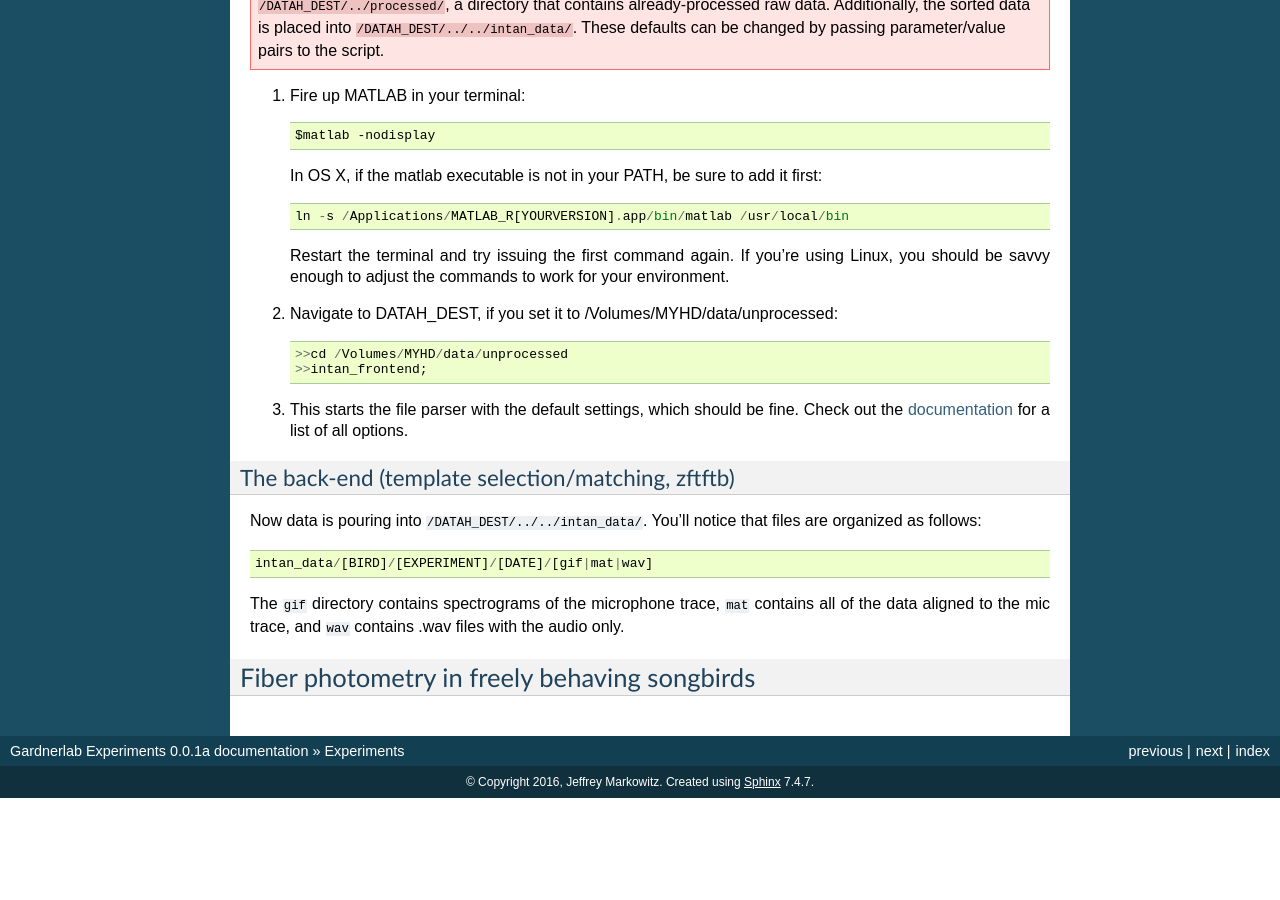
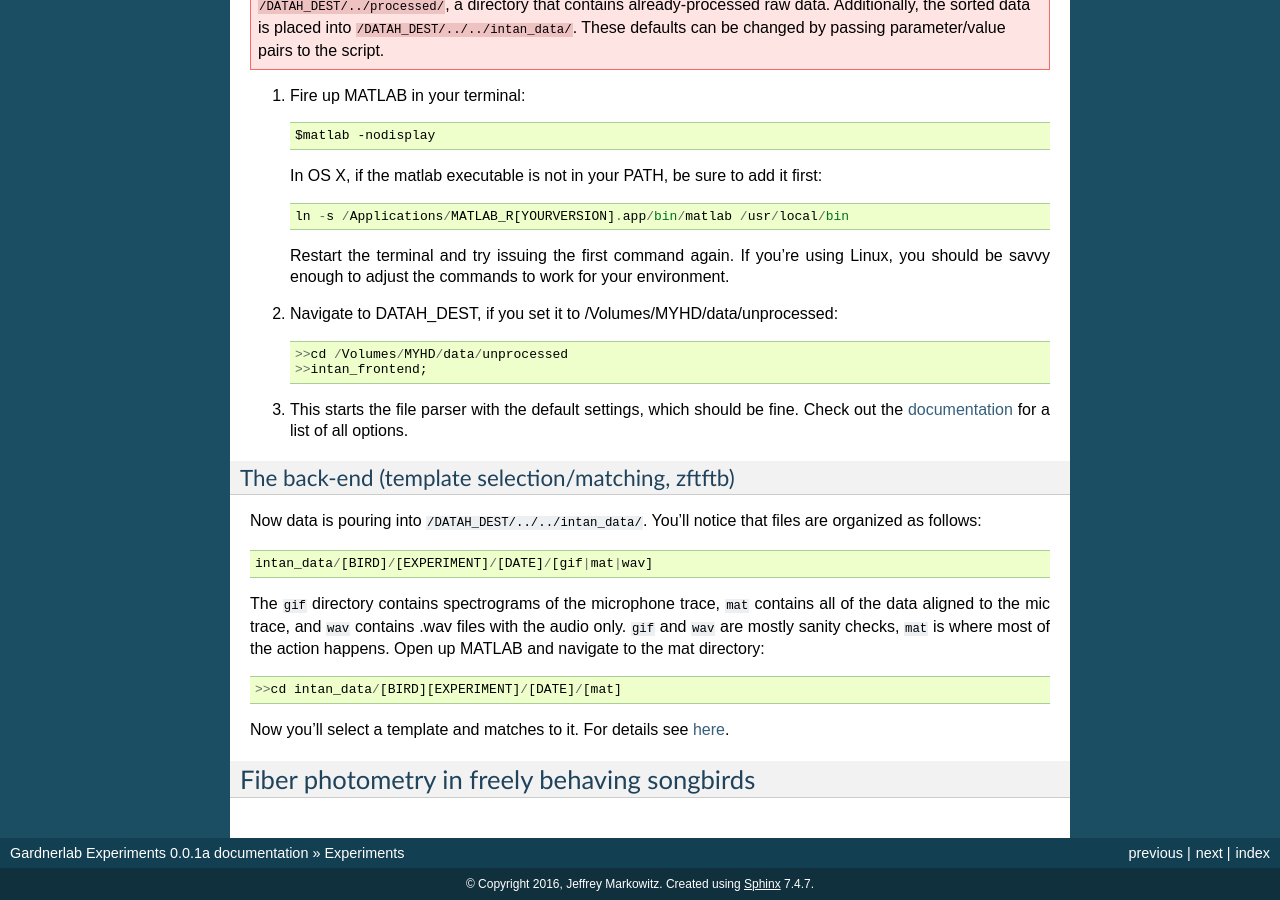
Before and after one commit to jmarkow/gardnerlab-experiments, a Sphinx documentation site: the page built from docs/experiments.rst, in a window 1280 px wide and 900 px high, scrolled down 3759 px. Built offline with Sphinx 7.4.7, drawn with Linux system fonts in a browser that asks for light colours; formulas are drawn with MathJax 3; before the commit the page ends 4557 px from its top, so only the background shows below that.

Commit message:
Updated docs

```diff
--- a/docs/experiments.rst
+++ b/docs/experiments.rst
@@ -108,7 +108,13 @@ Now data is pouring into ``/DATAH_DEST/../../intan_data/``.  You'll notice that
 
 	intan_data/[BIRD]/[EXPERIMENT]/[DATE]/[gif|mat|wav]
 
-The ``gif`` directory contains spectrograms of the microphone trace, ``mat`` contains all of the data aligned to the mic trace, and ``wav`` contains .wav files with the audio only.
+The ``gif`` directory contains spectrograms of the microphone trace, ``mat`` contains all of the data aligned to the mic trace, and ``wav`` contains .wav files with the audio only.  ``gif`` and ``wav`` are mostly sanity checks, ``mat`` is where most of the action happens.  Open up MATLAB and navigate to the mat directory::
+
+	>>cd intan_data/[BIRD][EXPERIMENT]/[DATE]/[mat]
+
+Now you'll select a template and matches to it.  For details see `here <http://zftftb.readthedocs.org/en/latest/usage.html#sound-clustering>`_.
+
+
 
 
 
```
